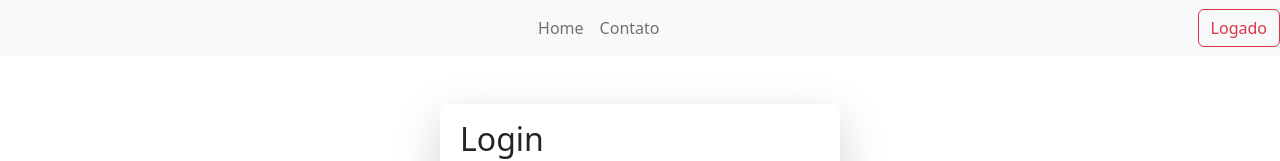
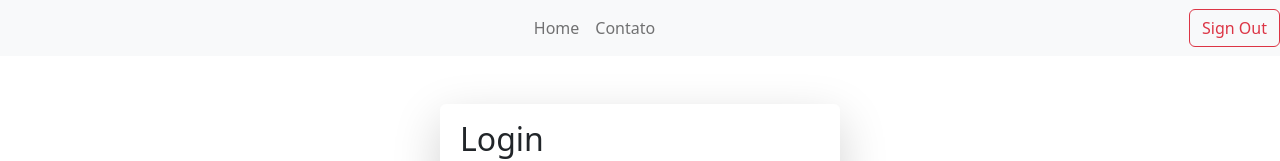
Before and after one commit to GabrielFar/exerciciosAngular, an Angular app: page /login in a window 1280 px wide. Shown: the top 161 px of the page. Built offline with nearby package versions, Linux system fonts and the light colour scheme.

Commit message:
add lista6

```diff
--- a/src/app/app.component.html
+++ b/src/app/app.component.html
@@ -11,11 +11,11 @@
   </div>
   <div>
     <div *ngIf="readLocalStorageToken() == 'deslogado'; else logado">
-      <button class="btn btn-outline-danger" disabled>Deslogado</button>
+      <button class="btn btn-outline-danger" disabled>Sing Out</button>
     </div>
 
     <ng-template #logado>
-      <button class="btn btn-outline-danger" (click)="deslogar()">Logado</button>
+      <button class="btn btn-outline-danger" (click)="deslogar()">Sign Out</button>
     </ng-template>
 
   </div>
```
